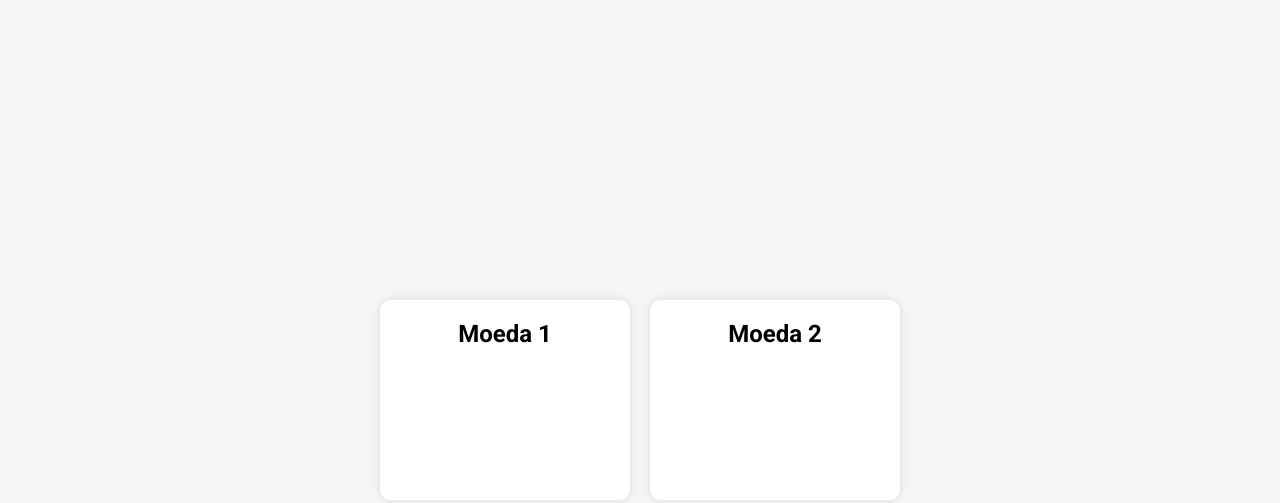
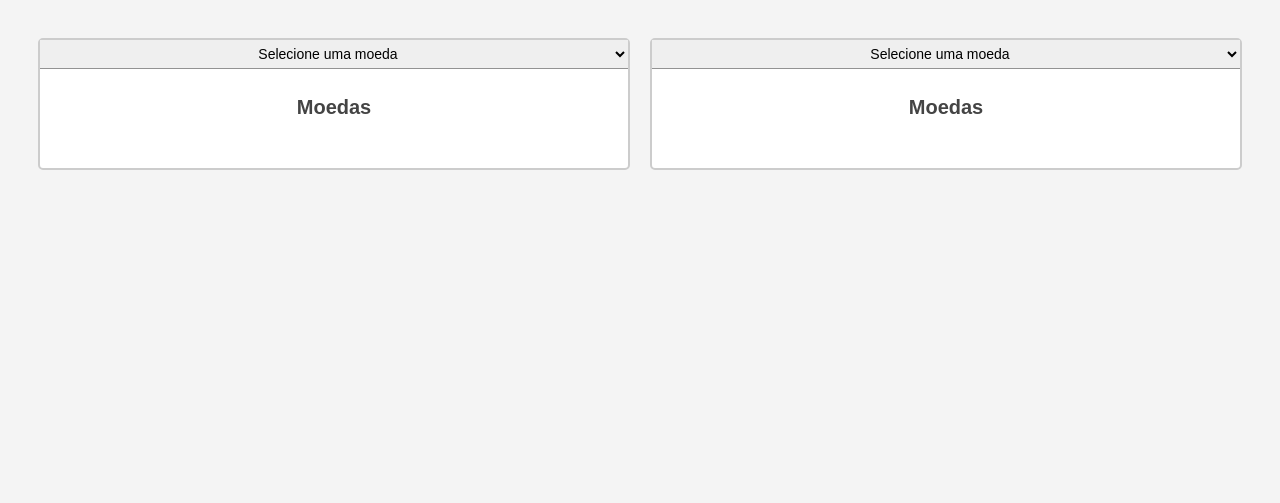
Before and after one commit to Igor-Brandalise/CoinTrack, a plain HTML site: page index.html in a window 1280 px wide. Drawn offline with Linux system fonts and the light colour scheme; no server answers.

Commit message:
ajuste do layout

```diff
--- a/index.html
+++ b/index.html
@@ -1,5 +1,6 @@
 <!DOCTYPE html>
 <html lang="pt-BR">
+
 <head>
     <meta charset="UTF-8">
     <meta name="viewport" content="width=device-width, initial-scale=1.0">
@@ -7,21 +8,30 @@
     <link rel="shortcut icon" href="img/coin.png" type="image/x-icon">
     <title>CoinTrack</title>
 </head>
+
 <body>
 
-    <div class="container">
-        <div class="moeda" id="moeda1">
-            <h2>Moeda 1</h2>
-            <canvas id="grafico1"></canvas> <!-- Aqui entra o gráfico -->
-        </div>
+    <main>
+        <section class="quadrado">
+            <select id="moedaSelect1">
+                <option value="">Selecione uma moeda</option>
+            </select>
 
-        <div class="moeda" id="moeda2">
-            <h2>Moeda 2</h2>
-            <canvas id="grafico2"></canvas> <!-- Aqui entra o gráfico -->
-        </div>
-    </div>
+            <h2>Moedas</h2>
+            <div class="moeda" id="moeda1"></div>
+        </section>
 
+        <section class="quadrado">
+            <select id="moedaSelect2">
+                <option value="">Selecione uma moeda</option>
+            </select>
 
-    <script src="script.js"></script>
+            <h2>Moedas</h2>
+            <div class="moeda" id="moeda2"></div>
+        </section>
+    </main>
+
+     <script src="script.js"></script>
 </body>
+
 </html>
--- a/style.css
+++ b/style.css
@@ -1,29 +1,48 @@
-@import url('https://fonts.googleapis.com/css2?family=Roboto:ital,wght@0,100;0,300;0,400;0,500;0,700;0,900;1,100;1,300;1,400;1,500;1,700;1,900&family=Rubik:ital,wght@0,300..900;1,300..900&display=swap');
+@import url("https://fonts.googleapis.com/css2?family=Roboto:ital,wght@0,100;0,300;0,400;0,500;0,700;0,900;1,100;1,300;1,400;1,500;1,700;1,900&family=Rubik:ital,wght@0,300..900;1,300..900&display=swap");
 
-* {
-    margin: 0;
-    padding: 0;
-    box-sizing: border-box;
+/*    font-family: "Roboto", serif;*/
+
+body {
+  font-family: Arial, sans-serif;
+  text-align: center;
+  background-color: #f4f4f4;
+  padding: 20px;
 }
 
-body {
-    font-family: "Roboto", serif;
-    display: flex;
-    justify-content: center;
-    align-items: center;
-    height: 100vh;
-    background-color: #f5f5f5;
+main {
+  display: flex;
 }
-.container {
-    display: flex;
-    gap: 20px;
+
+select {
+  text-align: center;
+  border: none;
+  border-bottom: 1px solid #929292;
+  width: 100%;
+  font-size: 14px;
+  padding: 5px;
+  margin-bottom: 10px;
 }
+
+.quadrado {
+  width: 40em;
+  height: 8em;
+  display: inline-block;
+  vertical-align: top;
+  border: 2px solid #ccc;
+  background: white;
+  margin: 10px;
+  border-radius: 5px;
+
+}
+
 .moeda {
-    width: 250px;
-    height: 200px;
-    background-color: white;
-    padding: 20px;
-    border-radius: 10px;
-    box-shadow: 0 0 10px rgba(0, 0, 0, 0.1);
-    text-align: center;
+  margin-top: 10px;
+  font-size: 18px;
+  color: #333;
 }
+
+h2 {
+  color: #444;
+  font-size: 20px;
+  margin-bottom: 10px;
+}
```
